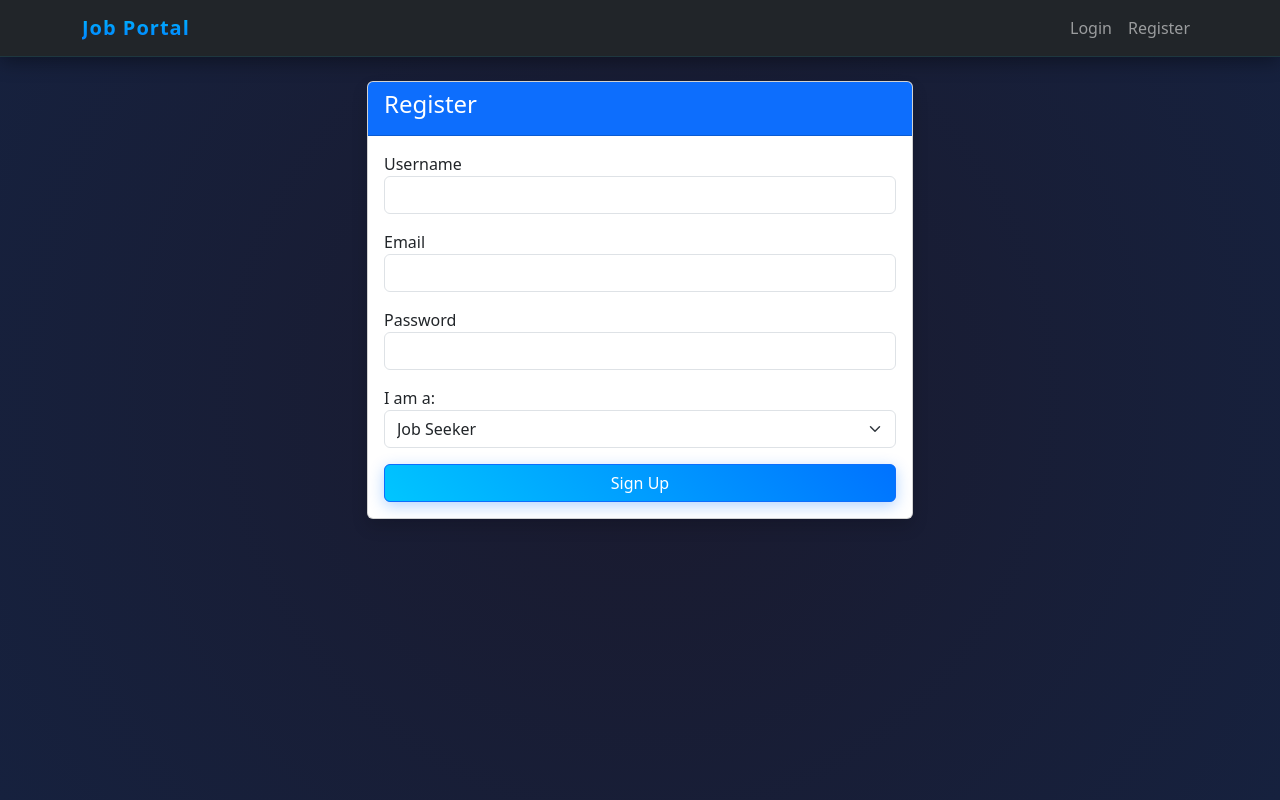
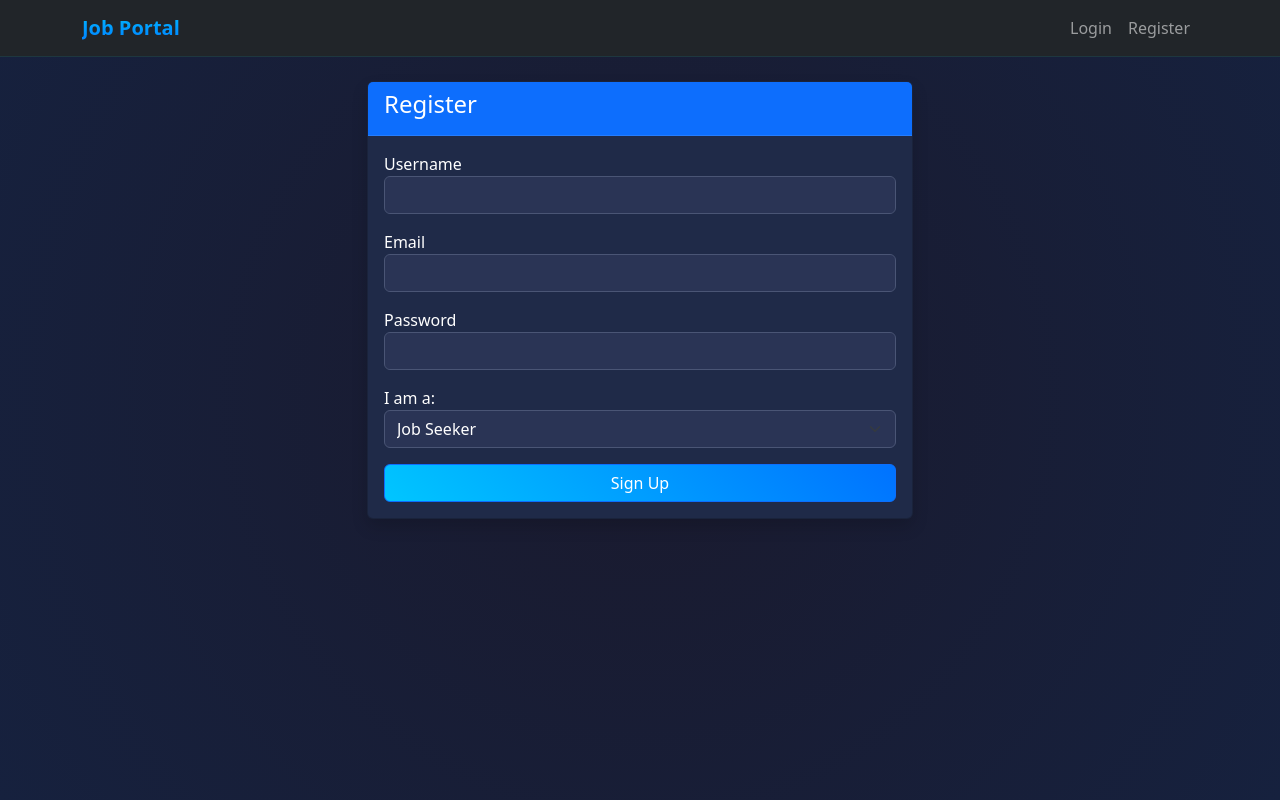
Before and after one commit to rajibishal/job-portal, a Flask app: page /register in a window 1280 px wide. Run offline with Flask 3, Linux system fonts and the light colour scheme.

Commit message:
Refactor CSS for improved theme and component styles
updated the font colours in dark theme

```diff
--- a/static/style.css
+++ b/static/style.css
@@ -1,91 +1,68 @@
-/* --- 1. GLOBAL DEEP DARK THEME --- */
+
 body {
-    background: radial-gradient(circle at center, #1a1a2e 0%, #16213e 100%);
+    background: radial-gradient(circle at center, #1a1a2e 0%, #16213e 100%) !important;
     min-height: 100vh;
-    font-family: 'Poppins', sans-serif; /* Cleaner, modern font */
-    color: #e0e0e0; /* Soft white text */
+    font-family: 'Poppins', sans-serif;
+    color: #e0e0e0 !important; /* All default text to be light grey */
 }
 
-/* --- 2. NAVBAR POLISH --- */
+h1, h2, h3, h4, h5, h6 {
+    color: #ffffff !important; /* Forces all headers to be pure white */
+    font-weight: 700;
+}
+
+/* Bootstrap makes these dark grey by default. We make them light grey. */
+.text-muted {
+    color: #b0b0b0 !important;
+}
+
+
+/* forces the card background to be dark blue and text white */
+.card {
+    background-color: #1f2a48 !important;
+    border: 1px solid rgba(255, 255, 255, 0.1);
+    box-shadow: 0 4px 6px rgba(0,0,0,0.3);
+    color: #ffffff !important; /* Text inside cards must be white */
+}
+
+.card-header {
+    border-bottom: 1px solid rgba(255, 255, 255, 0.1) !important;
+}
+
+
+/* Makes the typing area dark with white text */
+.form-control, .form-select {
+    background-color: #2a3455 !important;
+    border: 1px solid #4a5575 !important;
+    color: #ffffff !important;
+}
+
+.form-control:focus {
+    box-shadow: 0 0 10px rgba(0, 198, 255, 0.5) !important;
+    border-color: #00c6ff !important;
+}
+
+/* Fix the placeholder text (e.g., "Enter email") */
+.form-control::placeholder {
+    color: #8d9bb3 !important;
+}
+
+
 .navbar {
     background: rgba(22, 33, 62, 0.95) !important;
     border-bottom: 1px solid rgba(0, 210, 255, 0.1);
-    box-shadow: 0 4px 20px rgba(0,0,0,0.4);
 }
 
 .navbar-brand {
     font-weight: 800;
-    letter-spacing: 1px;
     background: -webkit-linear-gradient(#00c6ff, #0072ff);
     -webkit-background-clip: text;
-    -webkit-text-fill-color: transparent; /* Gradient text */
+    -webkit-text-fill-color: transparent;
 }
 
-/* --- 3. HERO SECTION & CARDS (THE FIX) --- */
-/* This forces the big box to be dark, not white */
-.glass-box {
-    background: rgba(255, 255, 255, 0.05); /* 5% White (See-through) */
-    backdrop-filter: blur(10px); /* Blur effect */
-    border: 1px solid rgba(255, 255, 255, 0.1); /* Subtle border */
-    border-radius: 15px;
-    padding: 3rem;
-    box-shadow: 0 8px 32px 0 rgba(0, 0, 0, 0.37);
-    color: white; /* Forces text inside to be white */
+
+.btn-primary {
+    background: linear-gradient(45deg, #00c6ff, #0072ff) !important;
+    border: none;
+    color: white !important;
 }
-
-/* --- 4. JOB CARDS --- */
-.card {
-    background: #1f2a48; /* Dark Blue-Grey background */
-    border: none;
-    border-radius: 12px;
-    box-shadow: 0 4px 6px rgba(0,0,0,0.3);
-    transition: transform 0.3s ease, box-shadow 0.3s ease;
-}
-
-.card:hover {
-    transform: translateY(-5px);
-    box-shadow: 0 10px 25px rgba(0, 198, 255, 0.15); /* Blue glow on hover */
-}
-
-.card-title {
-    color: #ffffff;
-    font-weight: 700;
-}
-
-.card-subtitle {
-    color: #a0a0a0 !important; /* Grey for subtitle */
-}
-
-.card-text {
-    color: #d1d1d1;
-}
-
-/* --- 5. BUTTONS & INPUTS --- */
-.btn-primary {
-    background: linear-gradient(45deg, #00c6ff, #0072ff);
-    border: none;
-    font-weight: 600;
-    box-shadow: 0 4px 15px rgba(0, 114, 255, 0.3);
-}
-
-.btn-primary:hover {
-    background: linear-gradient(45deg, #0072ff, #00c6ff);
-    box-shadow: 0 4px 20px rgba(0, 114, 255, 0.6);
-}
-
-.form-control {
-    background: #2a3455; /* Dark input background */
-    border: 1px solid #3b476b;
-    color: white;
-}
-
-.form-control:focus {
-    background: #2a3455;
-    color: white;
-    border-color: #00c6ff;
-    box-shadow: 0 0 10px rgba(0, 198, 255, 0.3);
-}
-
-.form-control::placeholder {
-    color: #8d9bb3;
-}
```
